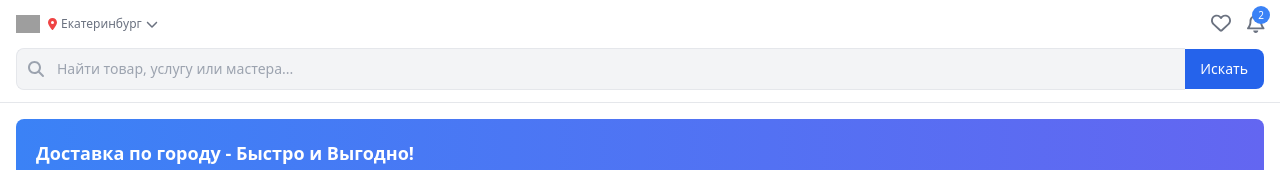
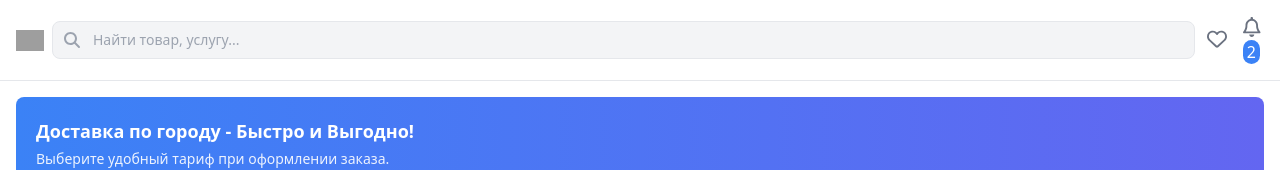
Before and after one commit to runas555/ikeber-next, a Next.js app: page / in a window 1280 px wide. Shown: the top 170 px of the page. Built offline with nearby package versions, Linux system fonts and the light colour scheme; grey boxes are pictures that could not be loaded.

Commit message:
search nav

```diff
--- a/src/components/Header.tsx
+++ b/src/components/Header.tsx
@@ -1,8 +1,8 @@
 "use client";
-import React, { useState, useContext } from 'react'; // useContext был здесь, но не использовался напрямую в useState
+import React, { useState, useContext } from 'react';
 import Image from 'next/image';
 import { FontAwesomeIcon } from '@fortawesome/react-fontawesome';
-import { faMapMarkerAlt, faChevronDown, faSearch, faArrowLeft } from '@fortawesome/free-solid-svg-icons'; // Добавлена faArrowLeft
+import { faSearch, faArrowLeft, faPaperPlane } from '@fortawesome/free-solid-svg-icons'; // Добавлена faPaperPlane
 import { faHeart, faBell } from '@fortawesome/free-regular-svg-icons';
 import { AppStateContext } from '@/context/AppStateProvider';
 import { useRouter } from 'next/navigation'; // Импорт useRouter
@@ -32,64 +32,62 @@ const Header: React.FC<HeaderProps> = ({ onSearch, showBackButton = false }) =>
 
   return (
     <header className="bg-white py-3 px-4 sticky top-0 z-30 border-b border-gray-200">
-      <div className="flex items-center justify-between mb-3">
-        <div className="flex items-center space-x-2">
-          {showBackButton && (
-            <button onClick={() => router.back()} className="text-gray-600 hover:text-blue-600 p-2 -ml-2">
-              <FontAwesomeIcon icon={faArrowLeft} className="text-xl" />
-            </button>
-          )}
-          <Image src="/ikeber.svg" alt="Local Hub Logo" width={24} height={24} className="text-blue-600" />
-          {!showBackButton && ( // Показываем кнопку города только если нет кнопки "Назад"
-            <button className="flex items-center text-xs text-gray-500 hover:text-blue-600 ml-3">
-              <FontAwesomeIcon icon={faMapMarkerAlt} className="mr-1 text-red-500" />
-              <span>Екатеринбург</span>
-              <FontAwesomeIcon icon={faChevronDown} className="text-xs ml-1" />
+      <div className="flex items-center justify-between space-x-2">
+        {/* Левая часть: Кнопка назад или логотип */}
+        {showBackButton ? (
+          <button onClick={() => router.back()} className="text-gray-600 hover:text-blue-600 p-1">
+            <FontAwesomeIcon icon={faArrowLeft} className="text-xl" />
+          </button>
+        ) : (
+          <Image src="/ikeber.svg" alt="Local Hub Logo" width={28} height={28} className="text-blue-600" /> // Немного увеличил лого
+        )}
+
+        {/* Центральная часть: Поиск */}
+        <div className="relative flex-grow mx-2">
+          <input
+            type="text"
+            placeholder="Найти товар, услугу..." // Сократил плейсхолдер
+            value={searchQuery}
+            onChange={(e) => setSearchQuery(e.target.value)}
+            onKeyPress={handleKeyPress}
+            className="w-full py-2 px-3 pl-10 pr-10 bg-gray-100 rounded-lg border border-gray-200 focus:border-blue-400 search-input text-sm" // Добавлен pr-10
+          />
+          <FontAwesomeIcon
+            icon={faSearch} // Лупа слева остается
+            className="absolute left-3 top-1/2 transform -translate-y-1/2 text-gray-400"
+          />
+          {searchQuery.length > 0 && (
+            <button
+              type="button"
+              onClick={handleSearchSubmit}
+              className="absolute right-3 top-1/2 transform -translate-y-1/2 text-blue-500 hover:text-blue-700 p-1"
+              aria-label="Искать"
+            >
+              <FontAwesomeIcon icon={faPaperPlane} className="text-lg" />
             </button>
           )}
         </div>
-        <div className="flex items-center space-x-4">
-          <button className="text-gray-500 hover:text-blue-600 relative">
+
+        {/* Правая часть: Только иконки действий */}
+        <div className="flex items-center space-x-2">
+          <button className="text-gray-500 hover:text-blue-600 relative p-1">
             <FontAwesomeIcon icon={faHeart} className="text-xl" />
             {favoritesCount > 0 && (
-              <span className="badge bg-red-500 text-white rounded-full flex items-center justify-center">
+              <span className="badge-sm bg-red-500 text-white rounded-full flex items-center justify-center">
                 {favoritesCount}
               </span>
             )}
           </button>
-          <button className="text-gray-500 hover:text-blue-600 relative">
+          <button className="text-gray-500 hover:text-blue-600 relative p-1">
             <FontAwesomeIcon icon={faBell} className="text-xl" />
             {notificationsCount > 0 && (
-               <span className="badge bg-blue-500 text-white rounded-full flex items-center justify-center">
+               <span className="badge-sm bg-blue-500 text-white rounded-full flex items-center justify-center">
                 {notificationsCount}
                </span>
             )}
           </button>
+          {/* Внешняя кнопка поиска удалена */}
         </div>
-      </div>
-
-      <div className="flex items-center">
-        <div className="relative flex-grow">
-          <input
-            type="text"
-            placeholder="Найти товар, услугу или мастера..."
-            value={searchQuery}
-            onChange={(e) => setSearchQuery(e.target.value)}
-            onKeyPress={handleKeyPress}
-            className="w-full py-2.5 px-4 pl-10 pr-3 bg-gray-100 rounded-l-lg border border-r-0 border-gray-200 focus:border-blue-400 search-input text-sm"
-          />
-          <FontAwesomeIcon
-            icon={faSearch}
-            className="absolute left-3 top-1/2 transform -translate-y-1/2 text-gray-400"
-          />
-        </div>
-        <button
-          type="button"
-          onClick={handleSearchSubmit}
-          className="bg-blue-600 hover:bg-blue-700 text-white font-medium py-2.5 px-4 rounded-r-lg text-sm focus:outline-none focus:ring-2 focus:ring-blue-500 focus:ring-opacity-50 -ml-px"
-        >
-          Искать
-        </button>
       </div>
     </header>
   );
```
